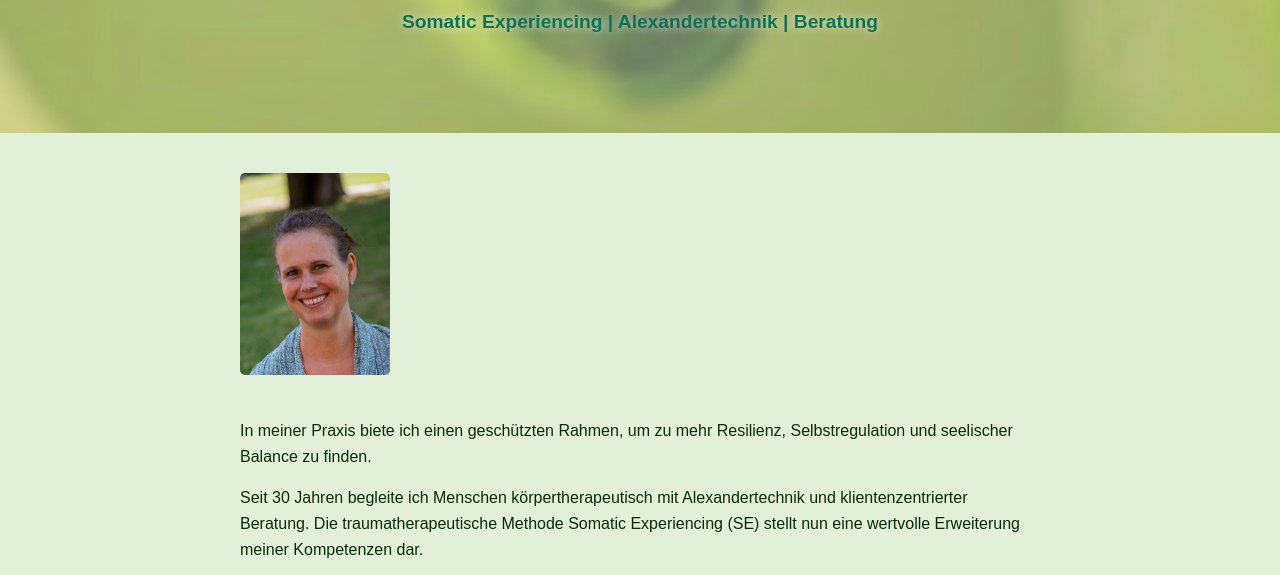
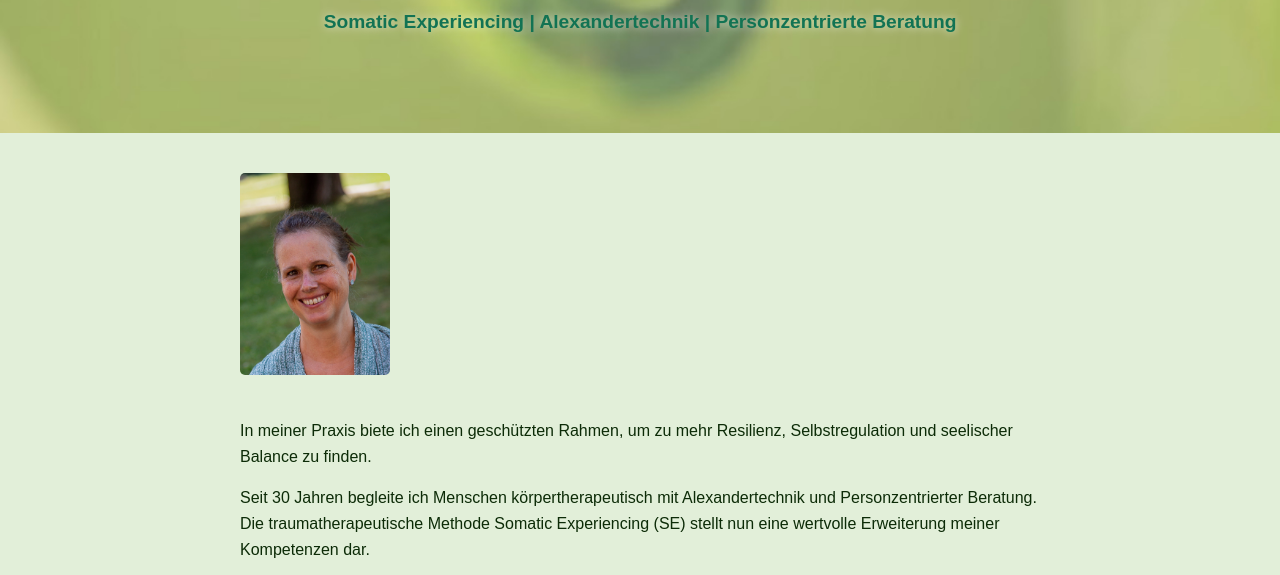
Before and after one commit to annettebertram/annettebertram.github.io, a plain HTML site: page index.html in a window 1280 px wide. Shown: the part 187-762 px from the top of the page. Drawn offline with Linux system fonts and the light colour scheme.

Commit message:
Update index.html

```diff
--- a/index.html
+++ b/index.html
@@ -88,7 +88,7 @@
 
 <header>
     <h1>annette bertram</h1>
-    <div class="tagline">Somatic Experiencing | Alexandertechnik | Beratung</div>
+    <div class="tagline">Somatic Experiencing | Alexandertechnik | Personzentrierte Beratung</div>
 </header>
 
 <main>
@@ -97,7 +97,7 @@
 
         <div class="beschreibung">
             <p>In meiner Praxis biete ich einen geschützten Rahmen, um zu mehr Resilienz, Selbstregulation und seelischer Balance zu finden.</p>
-            <p>Seit 30 Jahren begleite ich Menschen körpertherapeutisch mit Alexandertechnik und klientenzentrierter Beratung. Die traumatherapeutische Methode Somatic Experiencing (SE) stellt nun eine wertvolle Erweiterung meiner Kompetenzen dar.</p>
+            <p>Seit 30 Jahren begleite ich Menschen körpertherapeutisch mit Alexandertechnik und Personzentrierter Beratung. Die traumatherapeutische Methode Somatic Experiencing (SE) stellt nun eine wertvolle Erweiterung meiner Kompetenzen dar.</p>
             <p>Aktuell befinde ich mich in der Ausbildung zur Heilpraktikerin für Psychotherapie und im Training zur IFS-Therapeutin (Internal Family Systems).<p>
         </div>
 
```
